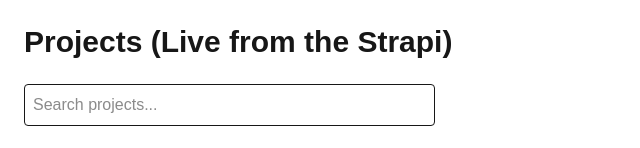
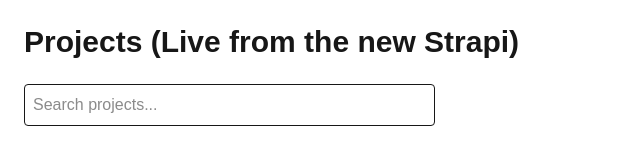
Before and after one commit to saklain-06/realatte-nextjs-strapi, a Next.js app: page / in a window 1280 px wide. Shown: the top 148 px of the page, without its empty margins (0-640 px from the left). Built offline with nearby package versions, Linux system fonts and the light colour scheme; no server answers.

Commit message:
made text change

```diff
--- a/app/page.js
+++ b/app/page.js
@@ -49,7 +49,7 @@
 
   return (
     <div className="p-6">
-      <h1 className="text-3xl font-bold mb-6">Projects (Live from the Strapi)</h1>
+      <h1 className="text-3xl font-bold mb-6">Projects (Live from the new Strapi)</h1>
 
       <div className="mb-6">
   <input
```
